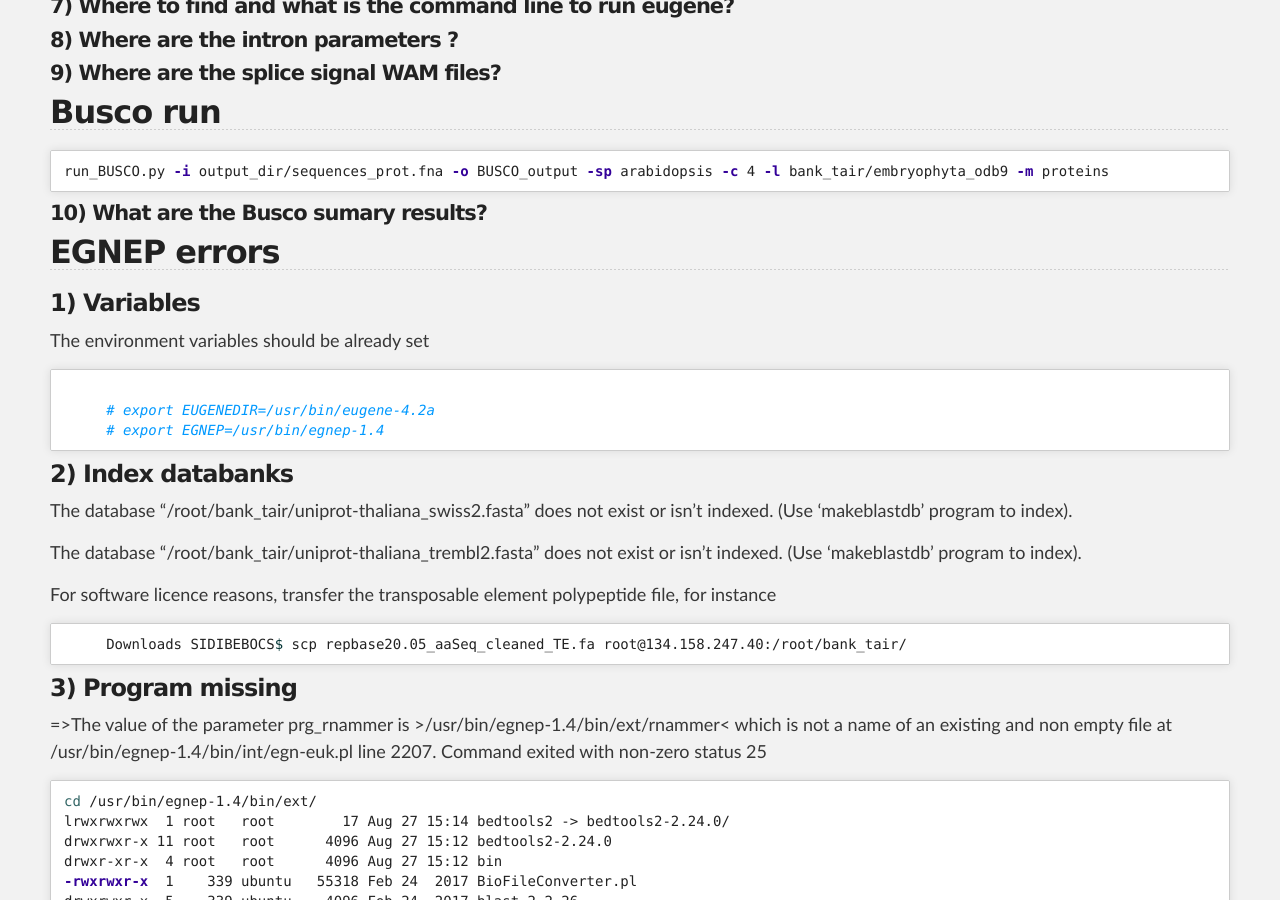
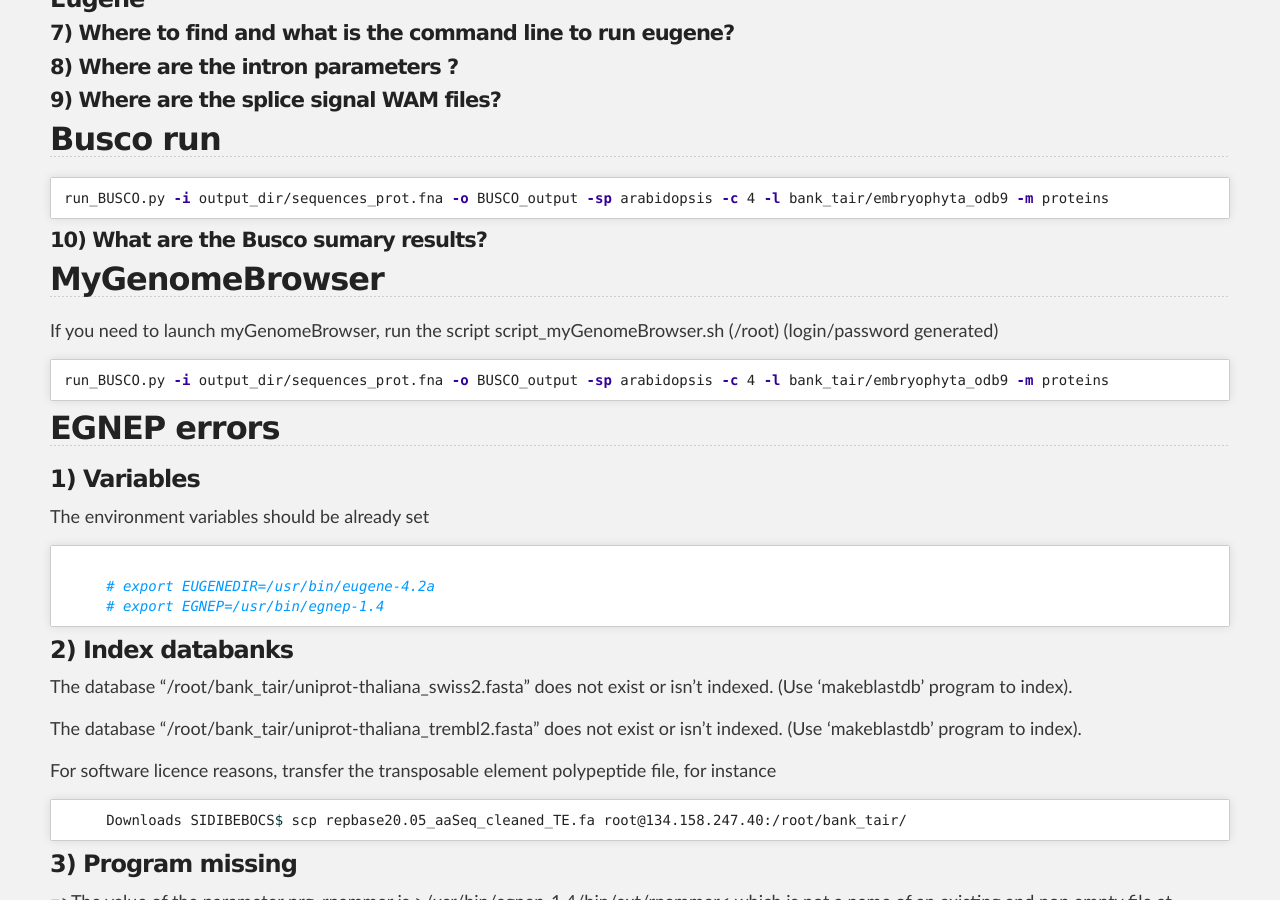
Before and after one commit to SouthGreenPlatform/trainings, a Jekyll site: the page built from _pages/annotation/Eugene/exercice_eugene_appliance.md, in a window 1280 px wide and 900 px high, scrolled down 3011 px. Built offline with Jekyll 4.4.1, drawn with Linux system fonts in a browser that asks for light colours; nearby versions of some CDN libraries.

Commit message:
Update exercice_eugene_appliance.md

```diff
--- a/_pages/annotation/Eugene/exercice_eugene_appliance.md
+++ b/_pages/annotation/Eugene/exercice_eugene_appliance.md
@@ -16,6 +16,7 @@ date: 15/09/2018
 - [Understanding EGNEP run](#understanding-egnep-run)
 - [Understanding EGNEP results](#understanding-egnep-results)
 - [Busco run](#busco-run)
+- [MyGenomeBrowser](#mygenomebrowser)
 - [EGNEP errors](#egnep-errors)
 - [EGNEP kill](#egnep-kill)
 - [How to install EGNEP](#how-to-install-egnep)
@@ -157,6 +158,13 @@ run_BUSCO.py -i output_dir/sequences_prot.fna -o BUSCO_output -sp arabidopsis -c
 {% endhighlight %}
 
 #### 10) What are the Busco sumary results?
+
+## MyGenomeBrowser
+
+If you need to launch myGenomeBrowser, run the script script_myGenomeBrowser.sh (/root) (login/password generated)
+{% highlight bash %}
+run_BUSCO.py -i output_dir/sequences_prot.fna -o BUSCO_output -sp arabidopsis -c 4 -l bank_tair/embryophyta_odb9 -m proteins
+{% endhighlight %}
 
 ## EGNEP errors
 
```
